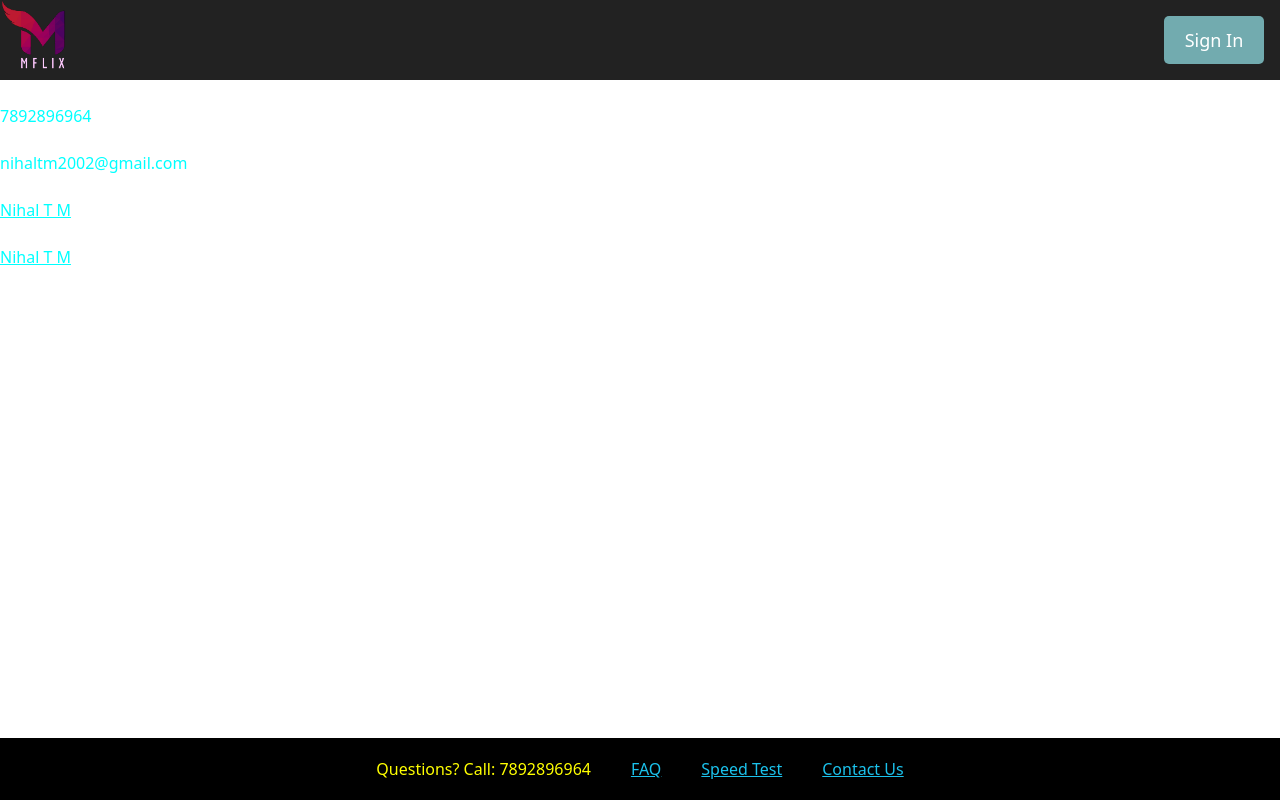
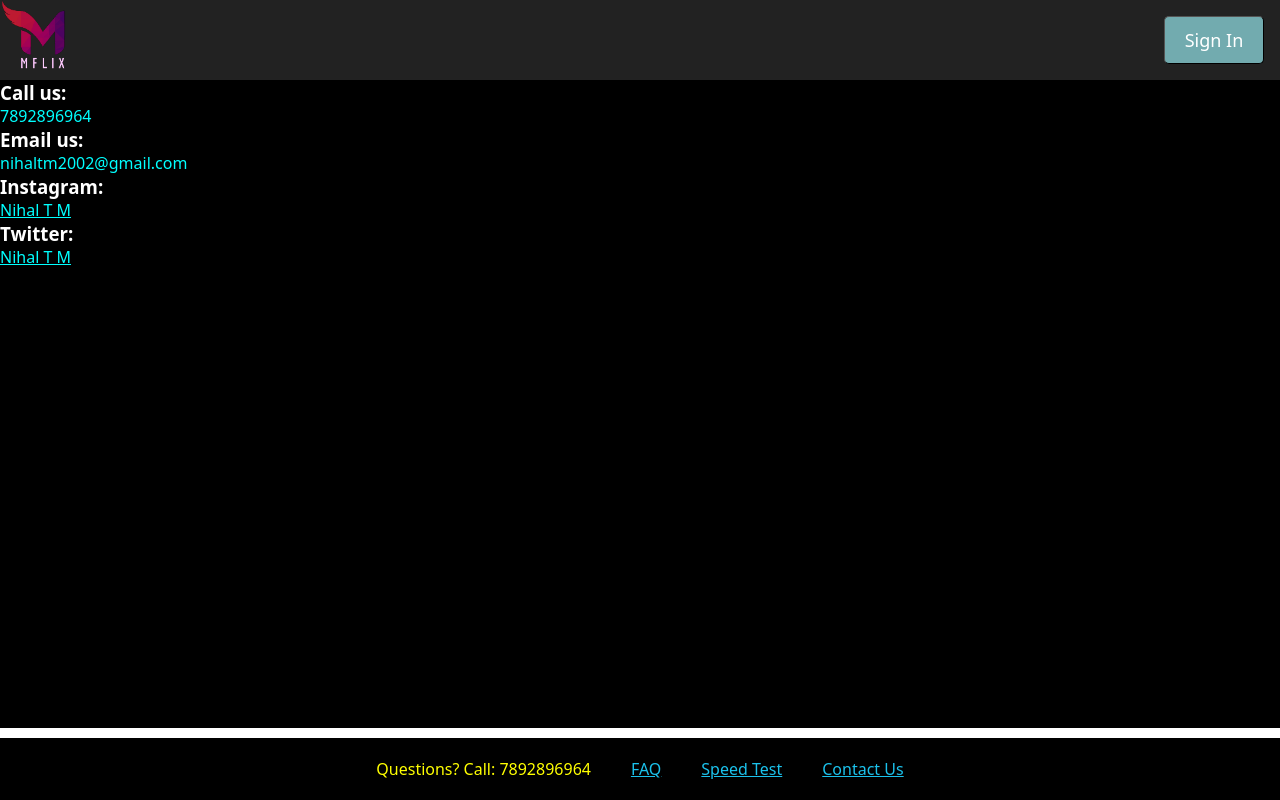
Before and after one commit to nishanthdmello/Netflix-Clone, a React (Create React App) app: page /Contact in a window 1280 px wide. Built offline with nearby package versions, Linux system fonts and the light colour scheme.

Commit message:
fixed some changes

```diff
--- a/src/Contact/Contact.css
+++ b/src/Contact/Contact.css
@@ -1,6 +1,12 @@
-h3 {
-    color:white;
+.contact_page h3 {
+  color: white;
 }
-.contact_page, a {
-    color: aqua;
+.contact_page,
+a {
+  color: aqua;
 }
+
+.contact_page {
+  background-color: black;
+  height:81vh;
+}
--- a/src/Movies/App.css
+++ b/src/Movies/App.css
@@ -1,11 +1,11 @@
 @import url("https://fonts.googleapis.com/css?family=Roboto+Slab:100,300,400,700");
 @import url("https://fonts.googleapis.com/css?family=Raleway:300,300i,400,400i,500,500i,600,600i,700,700i,800,800i,900,900i");
 
-* {
+/* * {
   margin: 0;
   border: 0;
   box-sizing: border-box;
-}
+} */
 
 :root {
   --font-roboto: "Roboto Slab", serif;
```
